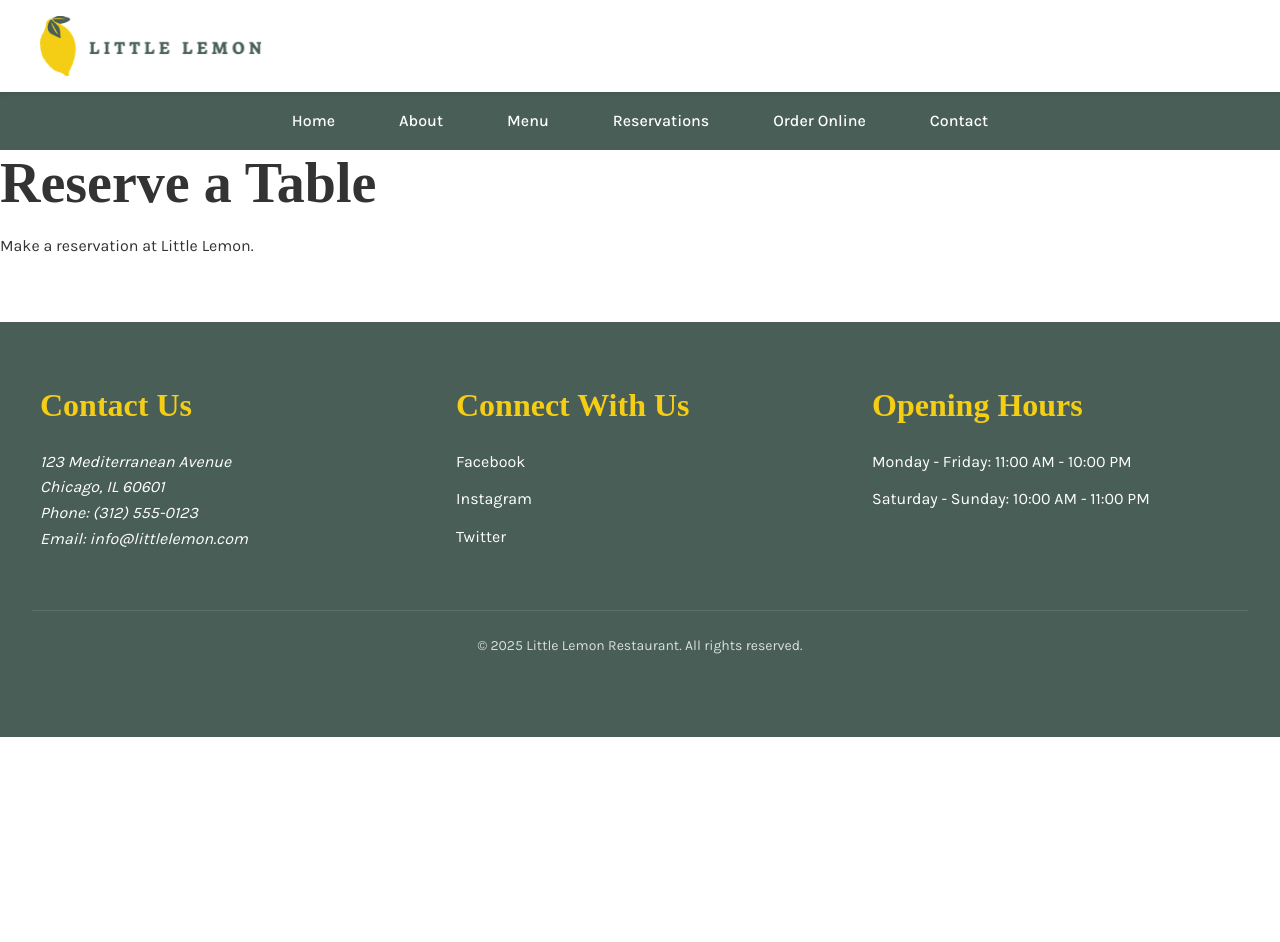
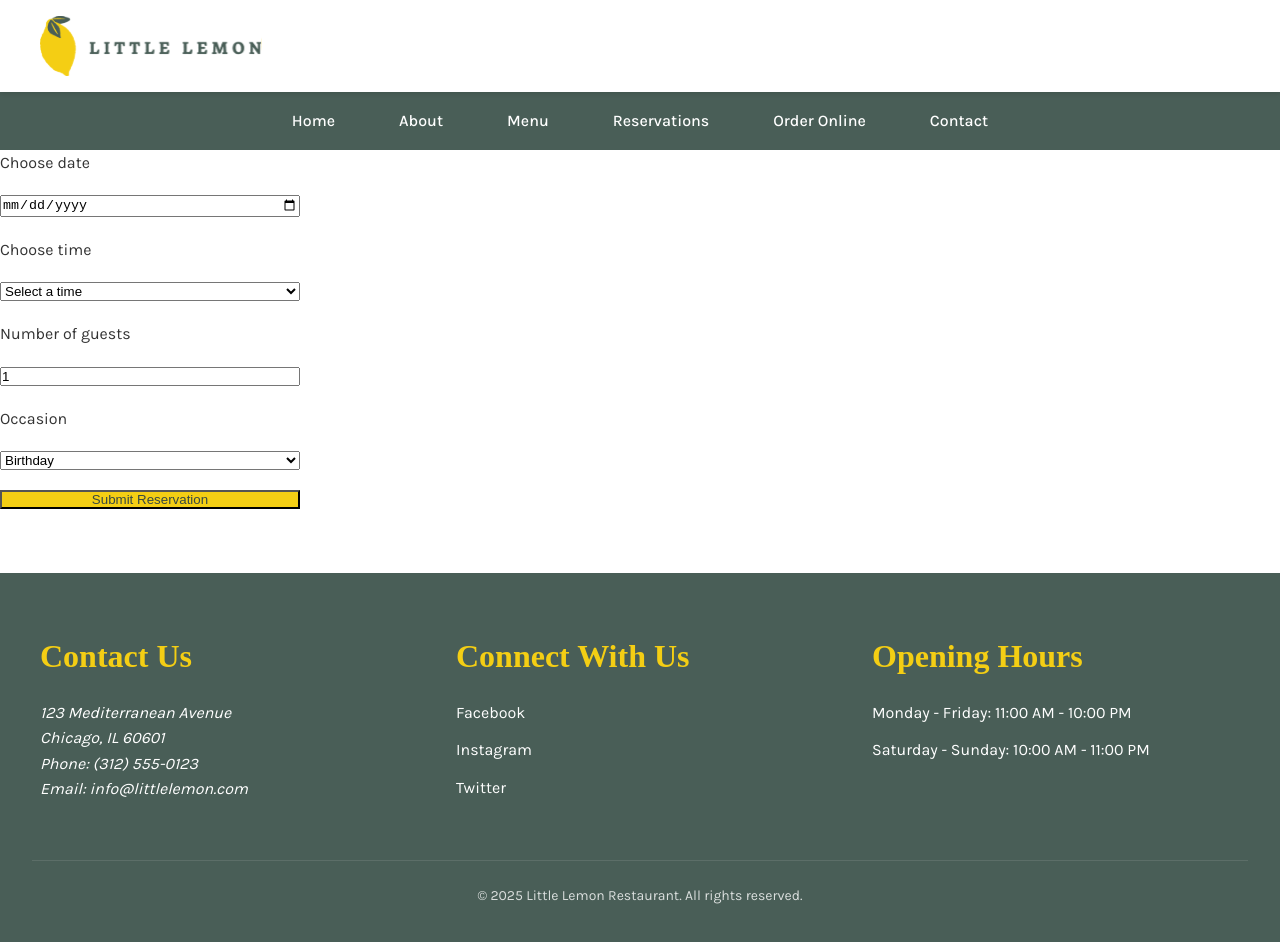
Before and after one commit to akirahanada/my-app, a React (Create React App) app: page /reservations in a window 1280 px wide. Shown: the top 942 px of the page. Before the commit the page ends 800 px from the top, so only its background shows below. Built offline with nearby package versions, Linux system fonts and the light colour scheme; a web font is replaced by a local one.

Commit message:
Defining the Bookings page

```diff
--- a/src/App.css
+++ b/src/App.css
@@ -632,3 +632,22 @@ p {
     grid-row: 4 / -1;
   }
 }
+
+
+
+/* Add Reserva a table  */
+.reserve-button {
+  background-color: #F4CE14;
+  color: #000000;
+  padding: 1rem 2rem;
+  border-radius: var(--border-radius);
+  font-weight: 700;
+  text-decoration: none;
+  text-align: center;
+  transition: all var(--transition-speed);
+}
+
+.reserve-button:hover {
+  background-color: var(--secondary-light);
+  transform: translateY(-2px);
+}
--- a/src/components/BookingPage.js
+++ b/src/components/BookingPage.js
@@ -1,12 +1,86 @@
 // components/BookingPage.js
-import React from 'react';
+import React, { useState, useEffect } from 'react';
 
 function BookingPage() {
+  const [date, setDate] = useState('');
+  const [time, setTime] = useState('');
+  const [guests, setGuests] = useState(1);
+  const [occasion, setOccasion] = useState('Birthday');
+  const [availableTimes, setAvailableTimes] = useState([
+    '17:00', '18:00', '19:00', '20:00', '21:00'
+  ]);
+
+  // Update available times when date changes
+  useEffect(() => {
+    if (date) {
+      // This is a simple example - in a real app, you might fetch from an API
+      const selectedDate = new Date(date);
+      const isWeekend = selectedDate.getDay() === 0 || selectedDate.getDay() === 6;
+
+      // Different times for weekends vs weekdays
+      const times = isWeekend
+        ? ['12:00', '13:00', '14:00', '17:00', '18:00', '19:00', '20:00', '21:00']
+        : ['17:00', '18:00', '19:00', '20:00', '21:00'];
+
+      setAvailableTimes(times);
+
+      // Reset time selection when date changes
+      setTime('');
+    }
+  }, [date]);
+
+  const handleSubmit = (event) => {
+    event.preventDefault();
+    alert(`Reservation submitted!\nDate: ${date}\nTime: ${time}\nGuests: ${guests}\nOccasion: ${occasion}`);
+  };
+
   return (
-    <div className="booking-page">
-      <h1>Reserve a Table</h1>
-      <p>Make a reservation at Little Lemon.</p>
-    </div>
+    <form onSubmit={handleSubmit} style={{ display: 'grid', maxWidth: '300px', gap: '20px' }}>
+      <label htmlFor="res-date">Choose date</label>
+      <input
+        type="date"
+        id="res-date"
+        value={date}
+        onChange={(e) => setDate(e.target.value)}
+        required
+      />
+
+      <label htmlFor="res-time">Choose time</label>
+      <select
+        id="res-time"
+        value={time}
+        onChange={(e) => setTime(e.target.value)}
+        required
+      >
+        <option value="">Select a time</option>
+        {availableTimes.map((timeOption) => (
+          <option key={timeOption} value={timeOption}>{timeOption}</option>
+        ))}
+      </select>
+
+      <label htmlFor="res-guests">Number of guests</label>
+      <input
+        type="number"
+        id="res-guests"
+        min="1"
+        max="10"
+        value={guests}
+        onChange={(e) => setGuests(parseInt(e.target.value))}
+        required
+      />
+
+      <label htmlFor="res-occasion">Occasion</label>
+      <select
+        id="res-occasion"
+        value={occasion}
+        onChange={(e) => setOccasion(e.target.value)}
+      >
+        <option value="Birthday">Birthday</option>
+        <option value="Anniversary">Anniversary</option>
+      </select>
+
+      <button type="submit" className="button-primary">Submit Reservation</button>
+    </form>
   );
 }
 
--- a/src/components/CallToAction.js
+++ b/src/components/CallToAction.js
@@ -9,7 +9,7 @@ function CallToAction() {
         <h1>Little Lemon</h1>
         <h2>Chicago</h2>
         <p>We are a family owned Mediterranean restaurant, focused on traditional recipes served with a modern twist.</p>
-        <Link to="/reservations" className="cta-button">Reserve a Table</Link>
+        <Link to="/reservations" className="button reserve-button">Reserve a Table</Link>
       </div>
     </section>
   );
--- a/src/components/Header.js
+++ b/src/components/Header.js
@@ -1,12 +1,15 @@
 // Header.js
 import React from 'react';
+import { Link } from 'react-router-dom';
 import logo from '../assets/logo.svg';
 
 function Header() {
   return (
     <header className="header">
       <div className="header-content">
-        <img src={logo} alt="Little Lemon Restaurant Logo" className="logo" />
+        <Link to="/">
+          <img src={logo} alt="Little Lemon Restaurant Logo" className="logo" />
+        </Link>
       </div>
     </header>
   );
```
